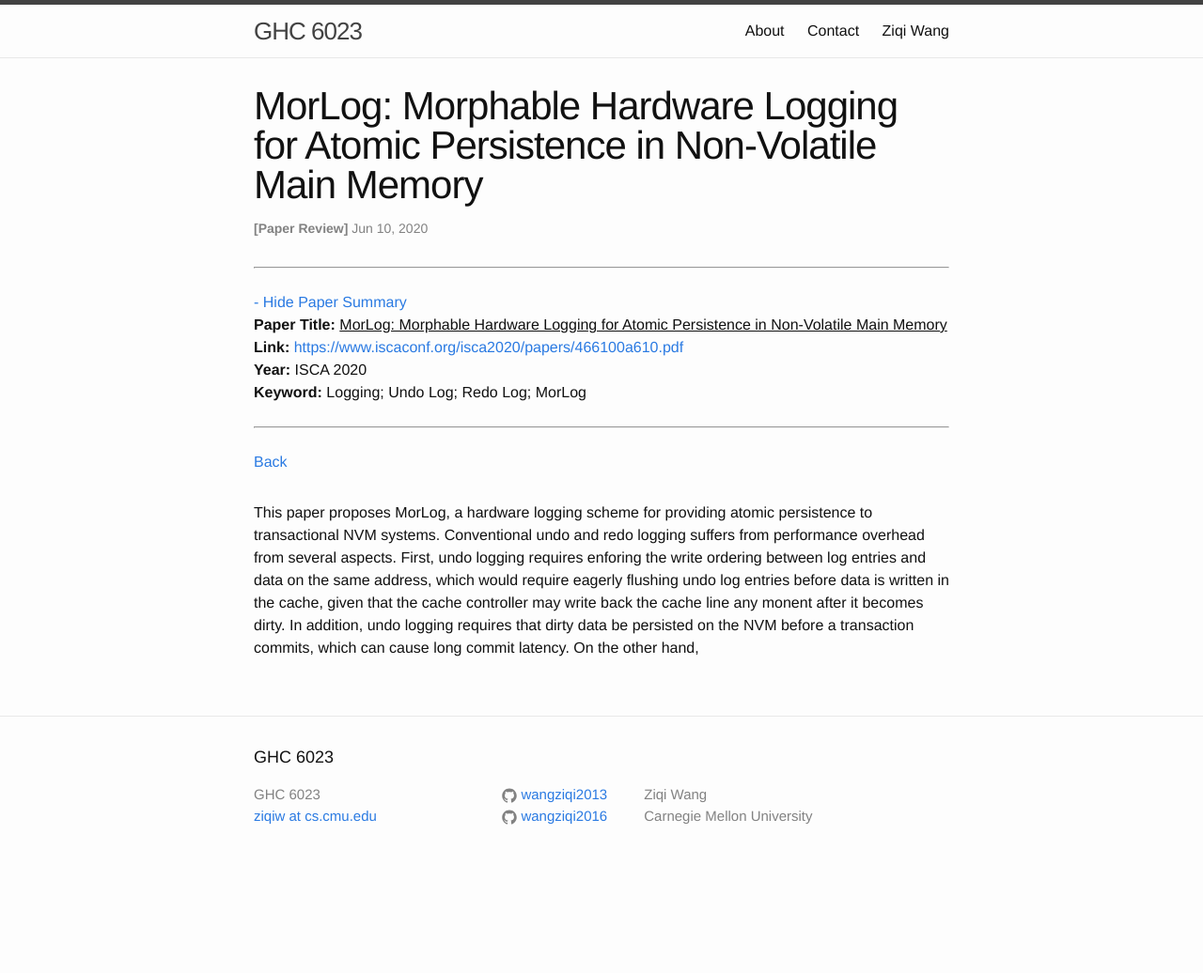
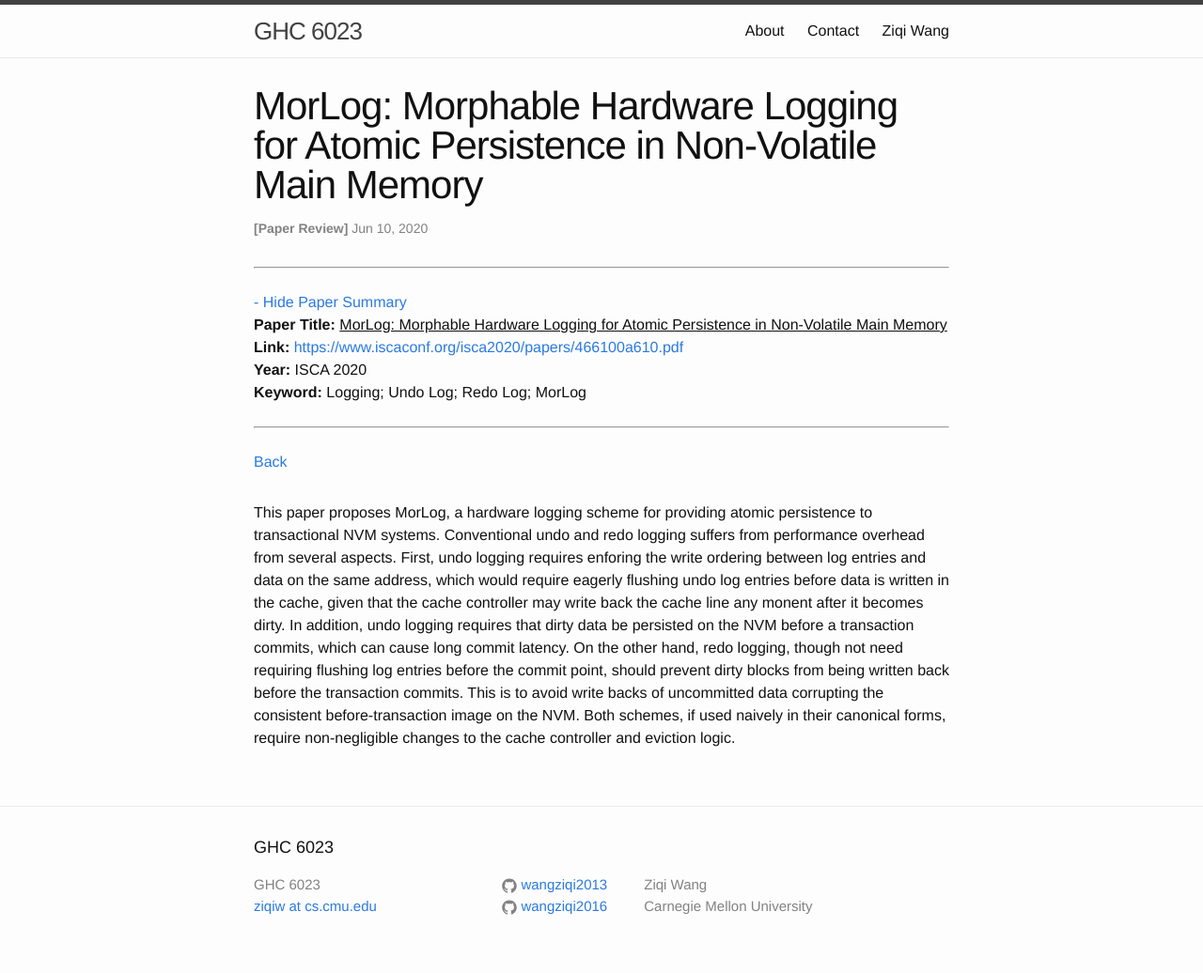
Before and after one commit to wangziqi2013/wangziqi2013.github.io, a Jekyll site: the page built from _posts/2020-06-10-morlog.markdown, in a window 1280 px wide. Shown: the whole page at 94% size. Built offline with Jekyll 4.4.1, drawn with Linux system fonts in a browser that asks for light colours; before the commit the page ends 940 px from its top, so only the background shows below that.

Commit message:
Adding redo

```diff
--- a/_posts/2020-06-10-morlog.markdown
+++ b/_posts/2020-06-10-morlog.markdown
@@ -18,4 +18,8 @@ Conventional undo and redo logging suffers from performance overhead from severa
 enforing the write ordering between log entries and data on the same address, which would require eagerly flushing undo
 log entries before data is written in the cache, given that the cache controller may write back the cache line any monent
 after it becomes dirty. In addition, undo logging requires that dirty data be persisted on the NVM before a transaction
-commits, which can cause long commit latency. On the other hand,
+commits, which can cause long commit latency. On the other hand, redo logging, though not need requiring flushing log
+entries before the commit point, should prevent dirty blocks from being written back before the transaction commits.
+This is to avoid write backs of uncommitted data corrupting the consistent before-transaction image on the NVM.
+Both schemes, if used naively in their canonical forms, require non-negligible changes to the cache controller and eviction
+logic.
```
